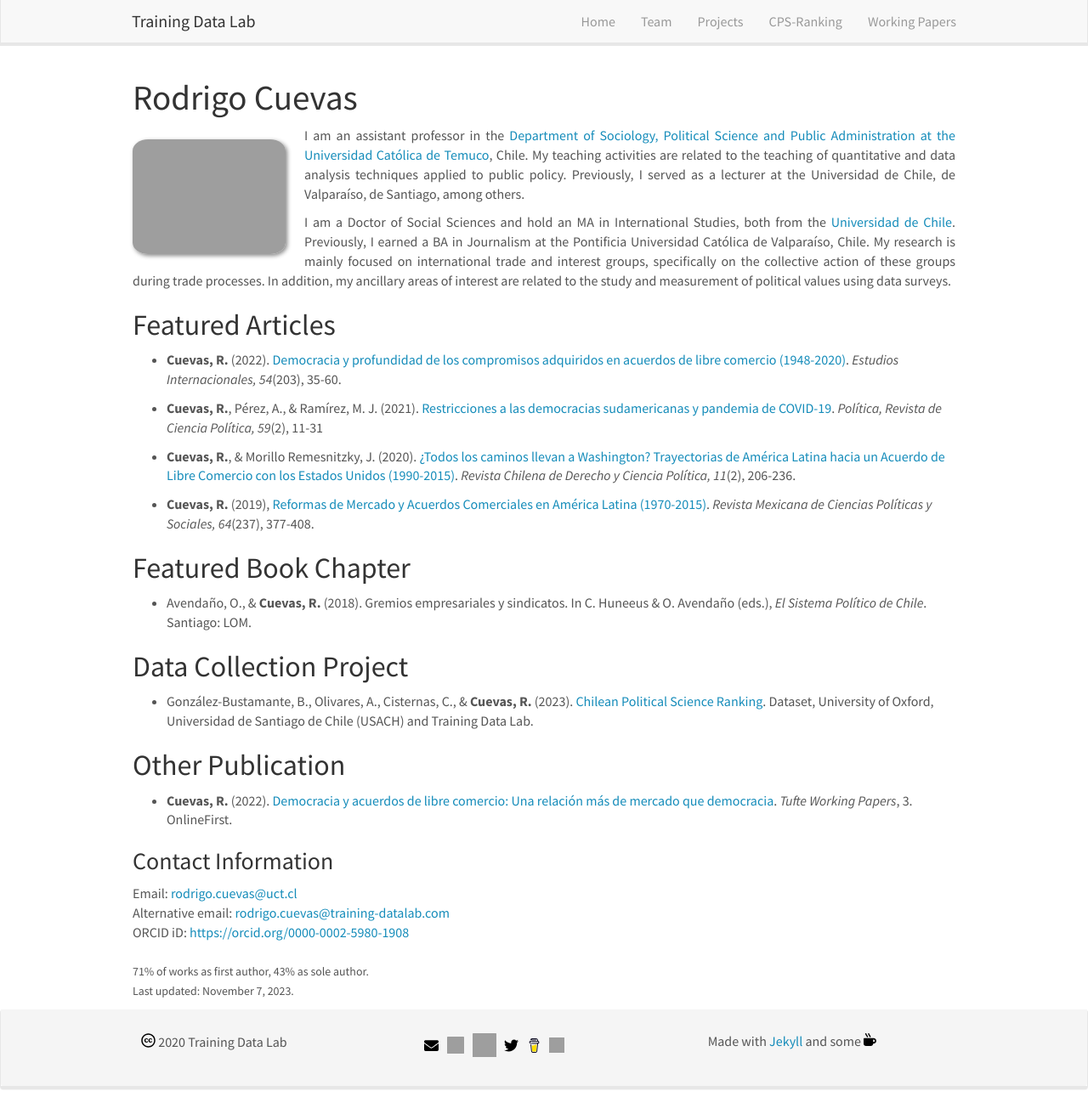
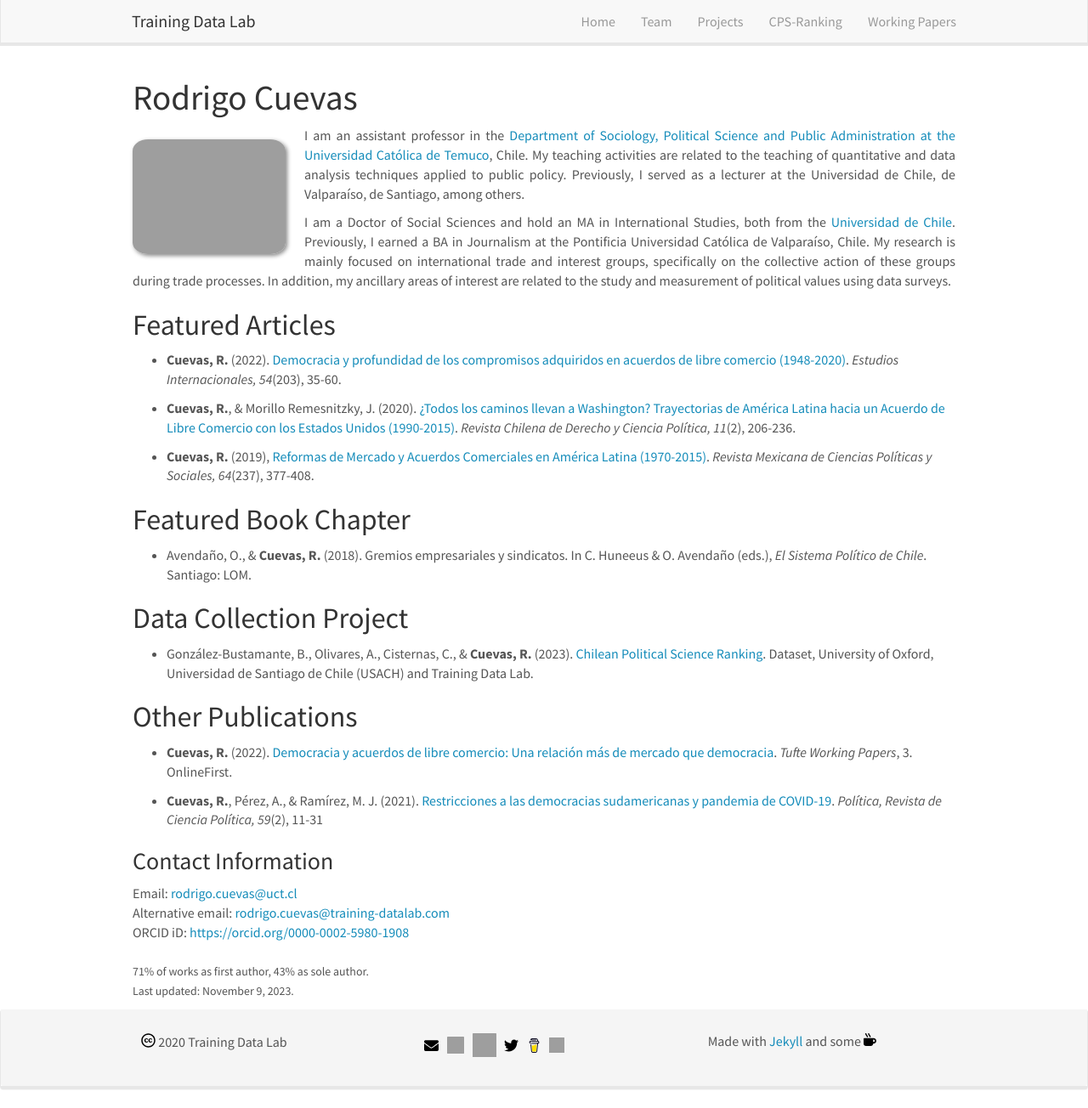
Before and after one commit to training-datalab/old-training-datalab.com, a Jekyll site: the page built from _pages/rcuevas.md, in a window 1280 px wide and 1304 px high. Shown: the whole window at 85% size. Built offline with Jekyll 4.4.1, drawn with Linux system fonts in a browser that asks for light colours; nearby versions of some CDN libraries.

Commit message:
Update rcuevas.md
Co-Authored-By: Rodrigo Cuevas <26773927+rodrigocuevasossandon@users.noreply.github.com>

```diff
--- a/_pages/rcuevas.md
+++ b/_pages/rcuevas.md
@@ -32,9 +30,11 @@
 
 - González-Bustamante, B., Olivares, A., Cisternas, C., & **Cuevas, R.** (2023). <a href="http://doi.org/10.17605/OSF.IO/C8PRA" target="_blank">Chilean Political Science Ranking</a>. Dataset, University of Oxford, Universidad de Santiago de Chile (USACH) and Training Data Lab.
 
-## Other Publication
+## Other Publications
 
 - **Cuevas, R.** (2022). <a href="https://doi.org/10.31235/osf.io/y4fxw" target="_blank">Democracia y acuerdos de libre comercio: Una relación más de mercado que democracia</a>. *Tufte Working Papers*, 3. OnlineFirst.
+
+- **Cuevas, R.**, Pérez, A., & Ramírez, M. J. (2021). <a href="https://doi.org/10.5354/0719-5338.2021.61849" target="_blank">Restricciones a las democracias sudamericanas y pandemia de COVID-19</a>. *Política, Revista de Ciencia Política, 59*(2), 11-31
 
 ### Contact Information
 
@@ -43,4 +43,4 @@
 ORCID iD: <a href="https://orcid.org/0000-0002-5980-1908" target="_blank">https://orcid.org/0000-0002-5980-1908</a><br />
 <br />
 <small>71% of works as first author, 43% as sole author.</small><br />
-<small>Last updated: November 7, 2023.</small>
+<small>Last updated: November 9, 2023.</small>
```
Also changed, not shown: other parts of _pages/rcuevas.md (+0 -2 lines).
